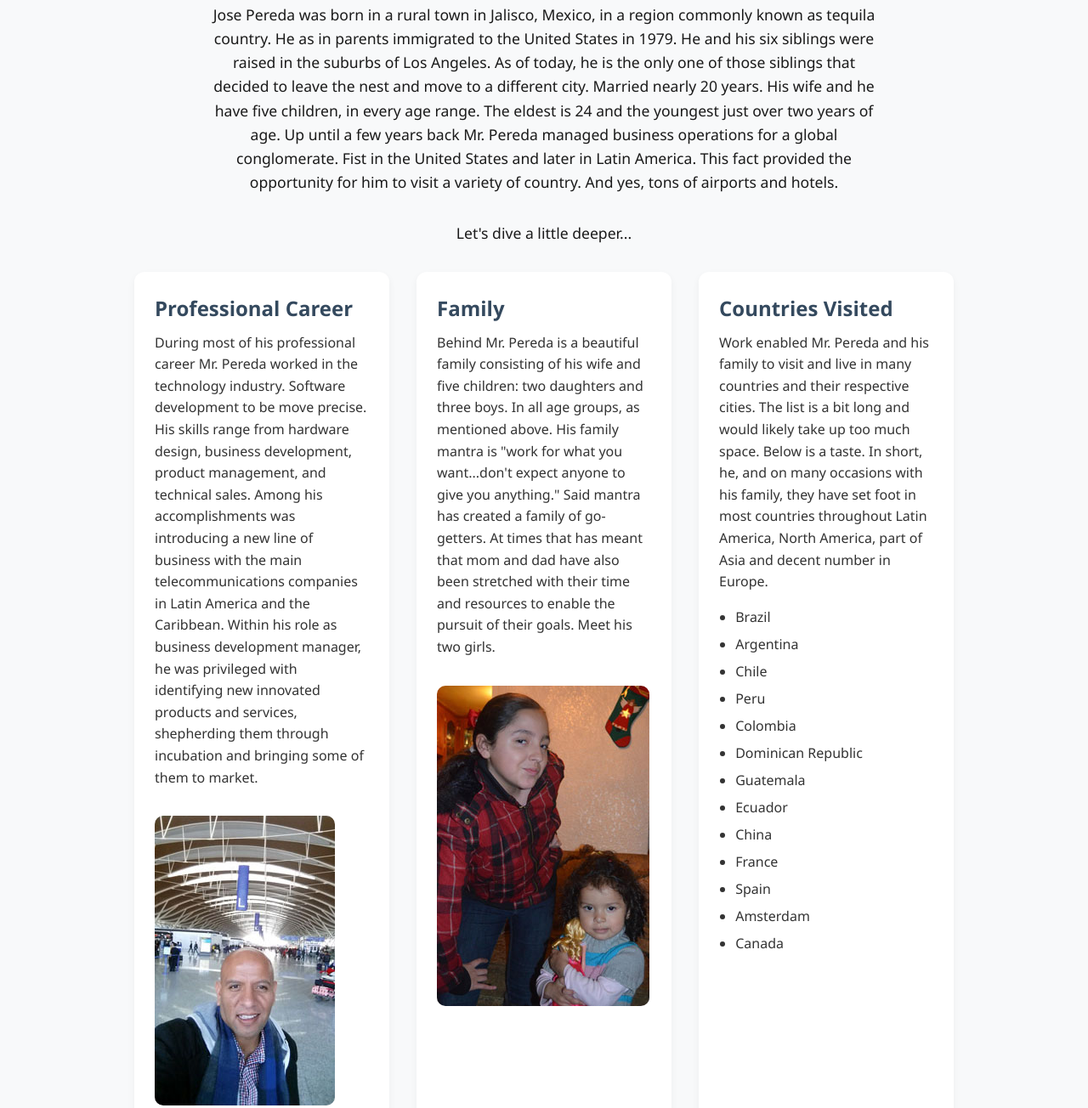
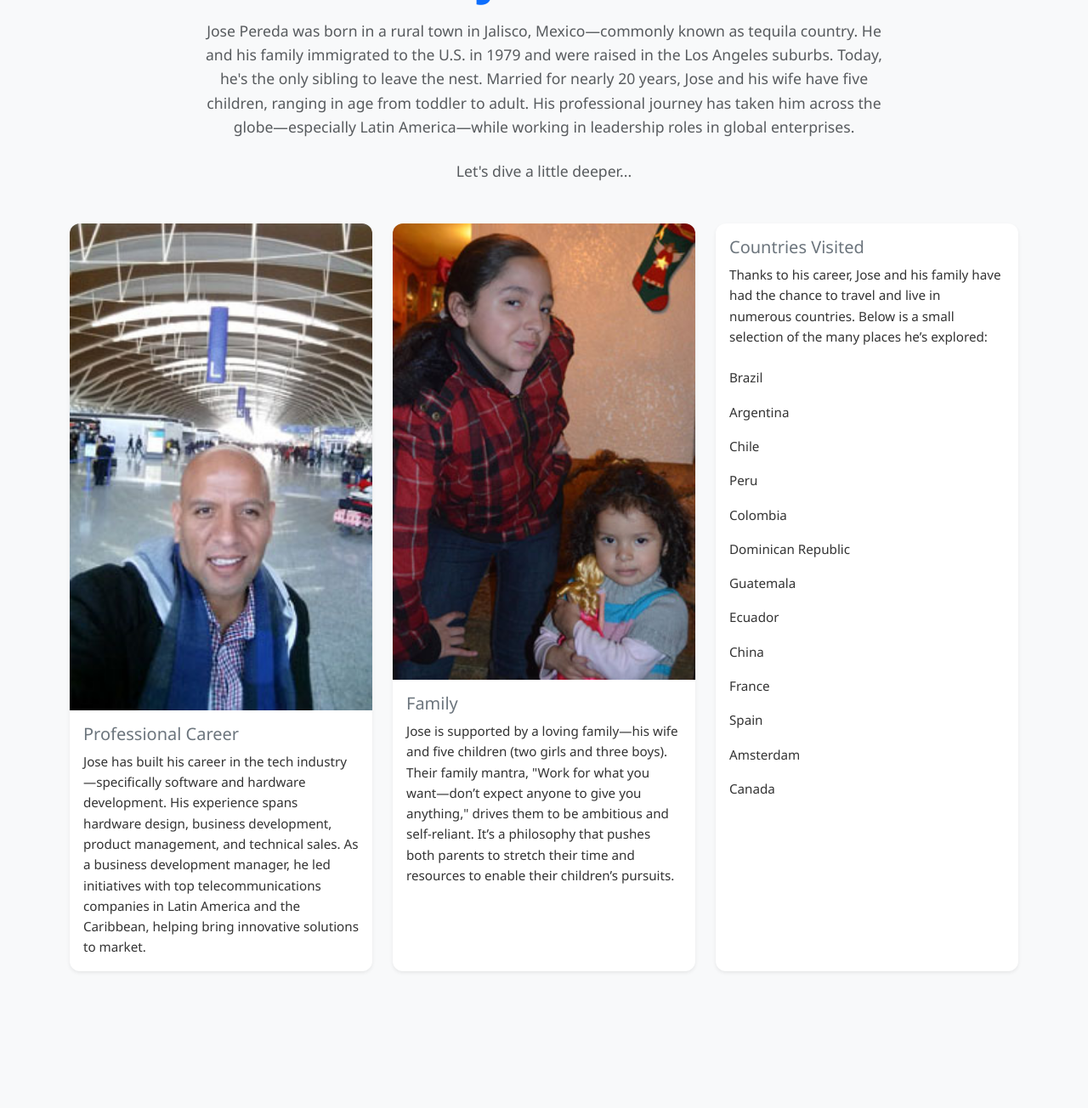
Before and after one commit to joselpereda/webd168e, a plain HTML site: page index.html in a window 1280 px wide. Shown: the part 109-1413 px from the top of the page at 85% size. After the commit the page ends 1300 px from the top, so only its background shows below. Drawn offline with nearby package versions, Linux system fonts and the light colour scheme.

Commit message:
updated index.html and corresponding css

```diff
--- a/index.html
+++ b/index.html
@@ -1,54 +1,82 @@
 <!DOCTYPE html>
 <html lang="en">
 <head>
-    <meta charset="UTF-8">
-    <meta name="viewport" content="width=device-width, initial-scale=1.0">
-    <!--Page title-->
-    <title>Jose Pereda's Introduction</title>
-    <link rel="stylesheet" href="lesson01/css/main.css">
+  <meta charset="UTF-8" />
+  <meta name="viewport" content="width=device-width, initial-scale=1.0" />
+  <title>Jose Pereda's Introduction</title>
+  <link href="https://cdn.jsdelivr.net/npm/bootstrap@5.3.6/dist/css/bootstrap.min.css" rel="stylesheet" />
+  <link rel="stylesheet" href="lesson01/css/main.css" />
 </head>
 <body>
-    <!--Heading-->
-    <h1>Who is Jose Pereda?</h1>
-    <!--Introduction-->
-    <p class="intro">Jose Pereda was born in a rural town in Jalisco, Mexico, in a region commonly known as tequila country. He as in parents immigrated to the United States in 1979. He and his six siblings were raised in the suburbs of Los Angeles. As of today, he is the only one of those siblings that decided to leave the nest and move to a different city. Married nearly 20 years. His wife and he have five children, in every age range. The eldest is 24 and the youngest just over two years of age. Up until a few years back Mr. Pereda managed business operations for a global conglomerate. Fist in the United States and later in Latin America. This fact provided the opportunity for him to visit a variety of country. And yes, tons of airports and hotels. </P>
-    <p class="intro">Let's dive a little deeper...</p>
 
-    <!--Page layout, consisting of three columns-->
-    <!--Each column consists of a heading, paragraph, and image or unordered list-->
-    <div class="container">
-        <div class="column">
-            <!--Professional career section-->
-            <h2>Professional Career</h2>
-            <p>During most of his professional career Mr. Pereda worked in the technology industry. Software development to be move precise. His skills range from hardware design, business development, product management, and technical sales. Among his accomplishments was introducing a new line of business with the main telecommunications companies in Latin America and the Caribbean. Within his role as business development manager, he was privileged with identifying new innovated products and services, shepherding them through incubation and bringing some of them to market.</p>
-            <img src="lesson01/images/selfv3.jpg" alt="Jose Pereda selfie">
+  <div class="container py-5">
+    <!-- Heading -->
+    <header class="text-center mb-5">
+      <h1 class="display-4 fw-bold text-primary">Who is Jose Pereda?</h1>
+      <p class="lead intro text-muted">
+        Jose Pereda was born in a rural town in Jalisco, Mexico—commonly known as tequila country. He and his family immigrated to the U.S. in 1979 and were raised in the Los Angeles suburbs. Today, he's the only sibling to leave the nest. Married for nearly 20 years, Jose and his wife have five children, ranging in age from toddler to adult. His professional journey has taken him across the globe—especially Latin America—while working in leadership roles in global enterprises.
+      </p>
+      <p class="intro text-muted">Let's dive a little deeper...</p>
+    </header>
+
+    <!-- Three-column layout -->
+    <div class="row g-4">
+
+      <!-- Professional Career -->
+      <div class="col-md-4">
+        <div class="card h-100 shadow-sm border-0">
+          <img src="lesson01/images/selfv3.jpg" class="card-img-top" alt="Jose Pereda selfie" />
+          <div class="card-body">
+            <h2 class="card-title h5 text-secondary">Professional Career</h2>
+            <p class="card-text">
+              Jose has built his career in the tech industry—specifically software and hardware development. His experience spans hardware design, business development, product management, and technical sales. As a business development manager, he led initiatives with top telecommunications companies in Latin America and the Caribbean, helping bring innovative solutions to market.
+            </p>
+          </div>
         </div>
-        <div class="column">
-            <!--Family section-->
-            <h2>Family</h2>
-            <p>Behind Mr. Pereda is a beautiful family consisting of his wife and five children: two daughters and three boys. In all age groups, as mentioned above. His family mantra is "work for what you want...don't expect anyone to give you anything." Said mantra has created a family of go-getters. At times that has meant that mom and dad have also been stretched with their time and resources to enable the pursuit of their goals. Meet his two girls.</p>
-            <img src="lesson01/images/familyv2.jpg" alt="Pereda daughters">
+      </div>
+
+      <!-- Family -->
+      <div class="col-md-4">
+        <div class="card h-100 shadow-sm border-0">
+          <img src="lesson01/images/familyv2.jpg" class="card-img-top" alt="Pereda daughters" />
+          <div class="card-body">
+            <h2 class="card-title h5 text-secondary">Family</h2>
+            <p class="card-text">
+              Jose is supported by a loving family—his wife and five children (two girls and three boys). Their family mantra, "Work for what you want—don’t expect anyone to give you anything," drives them to be ambitious and self-reliant. It’s a philosophy that pushes both parents to stretch their time and resources to enable their children’s pursuits.
+            </p>
+          </div>
         </div>
-        <div class="column">
-            <!--Countries visited section-->
-            <h2>Countries Visited</h2>
-            <p>Work enabled Mr. Pereda and his family to visit and live in many countries and their respective cities. The list is a bit long and would likely take up too much space. Below is a taste. In short, he, and on many occasions with his family, they have set foot in most countries throughout Latin America, North America, part of Asia and decent number in Europe.</p>
-            <ul>
-                <li>Brazil</li>
-                <li>Argentina</li>
-                <li>Chile</li>
-                <li>Peru</li>
-                <li>Colombia</li>
-                <li>Dominican Republic</li>
-                <li>Guatemala</li>
-                <li>Ecuador</li>
-                <li>China</li>
-                <li>France</li>
-                <li>Spain</li>
-                <li>Amsterdam</li>
-                <li>Canada</li>
+      </div>
+
+      <!-- Countries Visited -->
+      <div class="col-md-4">
+        <div class="card h-100 shadow-sm border-0">
+          <div class="card-body">
+            <h2 class="card-title h5 text-secondary">Countries Visited</h2>
+            <p class="card-text">
+              Thanks to his career, Jose and his family have had the chance to travel and live in numerous countries. Below is a small selection of the many places he’s explored:
+            </p>
+            <ul class="list-group list-group-flush">
+              <li class="list-group-item">Brazil</li>
+              <li class="list-group-item">Argentina</li>
+              <li class="list-group-item">Chile</li>
+              <li class="list-group-item">Peru</li>
+              <li class="list-group-item">Colombia</li>
+              <li class="list-group-item">Dominican Republic</li>
+              <li class="list-group-item">Guatemala</li>
+              <li class="list-group-item">Ecuador</li>
+              <li class="list-group-item">China</li>
+              <li class="list-group-item">France</li>
+              <li class="list-group-item">Spain</li>
+              <li class="list-group-item">Amsterdam</li>
+              <li class="list-group-item">Canada</li>
             </ul>
+          </div>
         </div>
+      </div>
+
     </div>
+  </div>
+
 </body>
 </html>
--- a/lesson01/css/main.scss
+++ b/lesson01/css/main.scss
@@ -6,7 +6,7 @@ $text-color: #333;
 $light-gray: #ecf0f1;
 $font-stack: 'Segoe UI', Tahoma, Geneva, Verdana, sans-serif;
 
-// Base reset and typography
+// Base Reset
 * {
   margin: 0;
   padding: 0;
@@ -18,79 +18,69 @@ body {
   background-color: $background-color;
   color: $text-color;
   line-height: 1.6;
-  padding: 2rem;
 }
 
 // Headings
+h1, h2, h3, h4 {
+  font-weight: 600;
+}
+
 h1 {
-  font-size: 2.5rem;
   color: $primary-color;
   margin-bottom: 1rem;
-  text-align: center;
 }
 
 h2 {
   color: $secondary-color;
-  margin-bottom: 0.5rem;
+  margin-bottom: 0.75rem;
 }
 
-// Paragraphs
-p.intro {
+// Intro paragraphs
+.intro {
   font-size: 1.1rem;
+  color: darken($text-color, 10%);
   max-width: 800px;
-  margin: 0 auto 2rem auto;
-  text-align: center;
-  color: darken($text-color, 10%);
+  margin: 0 auto 1.5rem auto;
 }
 
-p {
-  margin-bottom: 1rem;
-}
-
-// Container and Columns
-.container {
-  display: flex;
-  gap: 2rem;
-  flex-wrap: wrap;
-  justify-content: center;
-  margin-top: 2rem;
-}
-
-.column {
-  background-color: white;
+// Card customization
+.card {
+  border: none;
   border-radius: 12px;
-  box-shadow: 0 4px 10px rgba(0, 0, 0, 0.05);
-  padding: 1.5rem;
-  width: 300px;
   transition: transform 0.3s ease;
 
   &:hover {
-    transform: translateY(-5px);
+    transform: translateY(-6px);
   }
 
-  img {
-    max-width: 100%;
-    border-radius: 10px;
-    margin-top: 1rem;
+  .card-img-top {
+    border-top-left-radius: 12px;
+    border-top-right-radius: 12px;
   }
 
-  ul {
-    list-style-type: disc;
-    padding-left: 1.2rem;
-    li {
-      margin-bottom: 0.4rem;
-    }
+  .card-title {
+    color: $primary-color;
+    font-size: 1.25rem;
+    margin-bottom: 0.5rem;
+  }
+
+  .card-text {
+    font-size: 0.95rem;
+    color: $text-color;
+  }
+
+  .list-group-item {
+    background-color: transparent;
+    border: none;
+    padding-left: 0;
+    color: $text-color;
+    font-size: 0.95rem;
   }
 }
 
-// Responsive Design
+// Responsive tweaks
 @media (max-width: 768px) {
-  .container {
-    flex-direction: column;
-    align-items: center;
-  }
-
-  .column {
-    width: 90%;
+  .card {
+    margin-bottom: 1.5rem;
   }
 }
```
Also changed, not shown: lesson01/css/main.css, 1 other file.
